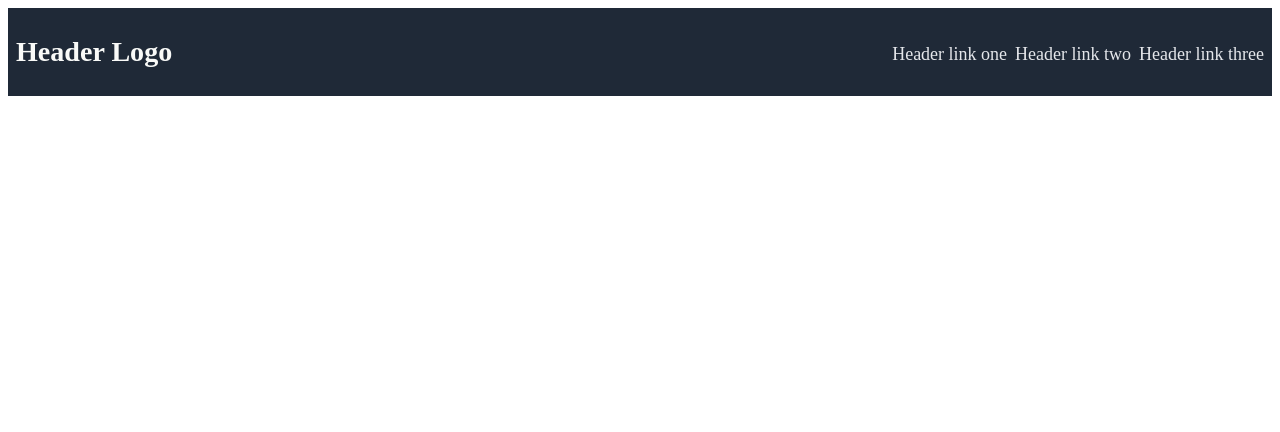
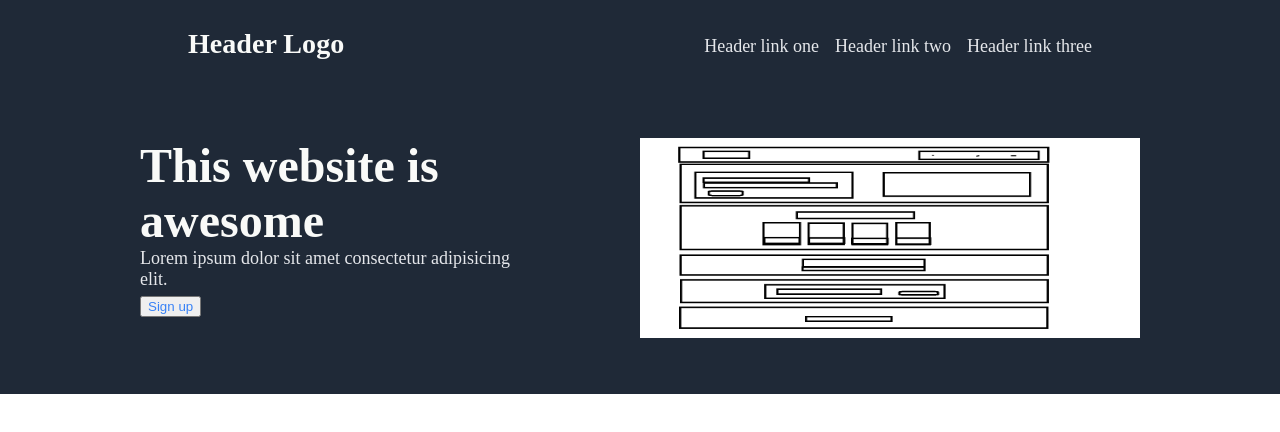
Before and after one commit to Kiikoolian/The-Odin-Project, a plain HTML site: page Foundations Course/Landing-page-project/index.html in a window 1280 px wide. Drawn offline with Linux system fonts and the light colour scheme.

Commit message:
added text and image
text and image added with background and positionning

```diff
--- a/Foundations Course/Landing-page-project/index.html
+++ b/Foundations Course/Landing-page-project/index.html
@@ -16,6 +16,16 @@
                 <li><a href="#">Header link three</a></li>
             </ul>
         </nav>
+        <div class="hero">
+            <div class="hero-text">
+                <div class="hero-header">This website is awesome</div>
+                <div class="hero-body">Lorem ipsum dolor sit amet consectetur adipisicing elit.</div>
+                <button class="signup">Sign up</button>
+            </div>
+            <div class="hero-schema">
+                <img src="./images/schematic landing page flexbox.png" alt="schematic" class="schematic">
+            </div>
+        </div>
     </div>
 
 
--- a/Foundations Course/Landing-page-project/style.css
+++ b/Foundations Course/Landing-page-project/style.css
@@ -2,22 +2,26 @@
 body{
     display: flex;
     flex-direction: column;
+    margin: 0;
 }
 
 
 nav{
     display: flex;
-    justify-content: space-between;
+    justify-content: space-around;
     flex: 1;
     padding: 0 8px;
+    margin: 0;
+
 }
 
 ul{
     display: flex;
     list-style: none;
-    gap: 8px;
+    gap: 16px;
     align-items: center;
-
+    margin: 0;
+    padding: 0;
 }
 
 a{
@@ -26,9 +30,47 @@ a{
     font-size: 18px;
 }
 
+
+
 .header{
-    display: flex;
+
     background-color: #1f2937;
     font-size: 24px;
     color: #f9faf8;
+
 }
+
+
+.hero-header{
+    font-size: 48px;
+    font-weight: 900;
+    color: #f9faf8;
+}
+
+.hero-body{
+    font-size: 18px;
+    color: #e5e7eb;
+
+}
+
+.hero{
+    display: flex;
+    flex-wrap: wrap;
+    gap: 100px;
+    justify-content: center;
+    padding: 50px ;
+}
+
+.hero-text{
+    flex-shrink: 0;
+    width: 400px;
+}
+
+.schematic{
+    width: 500px;
+    height: 200px;
+}
+
+button{
+    color: #3882f6;
+}
```
